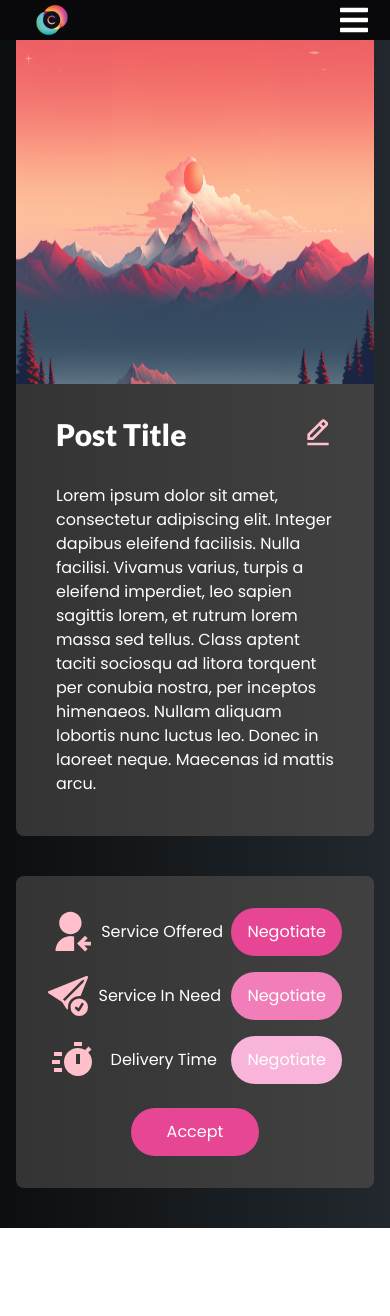
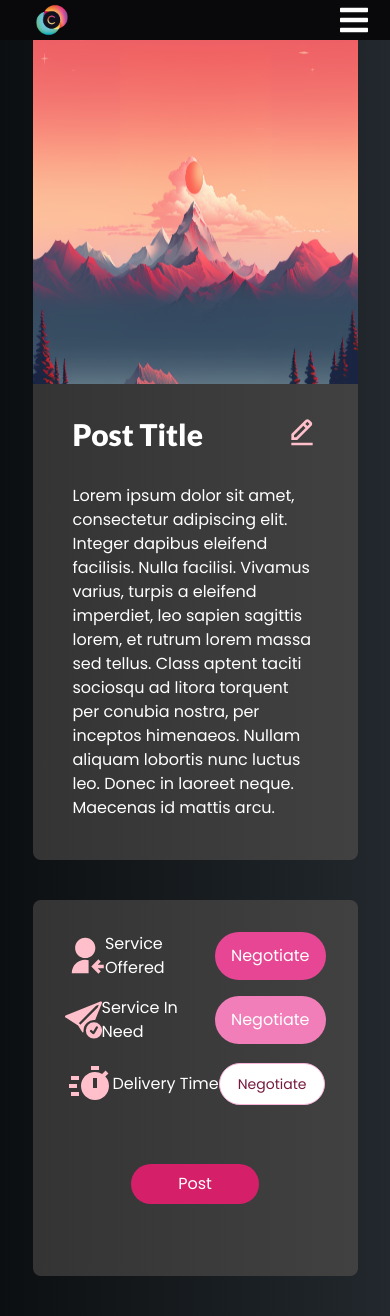
Before and after one commit to jonathAnC0bosR/Cre8tive, a React (Vite) app in the folder client/: page /BBpost in a window 390 px wide. Before the commit the page ends 1228 px from the top, so only its background shows below. Built offline with nearby package versions, Linux system fonts and the light colour scheme.

Commit message:
Added spinner functionality to button and changes to the Services modal

```diff
--- a/client/src/components/Pages/BBpost/BBpost.jsx
+++ b/client/src/components/Pages/BBpost/BBpost.jsx
@@ -4,12 +4,18 @@ import { RiUserReceivedFill } from "react-icons/ri";
 import { BsFillSendCheckFill } from "react-icons/bs";
 import { BiSolidTimer } from "react-icons/bi";
 
+import AnimatedButton from "../../UI/AnimatedButton";
+import ServicesButton from "../UserServices/servicesModal";
+
+// import { motion } from "framer-motion";
+// import { Link } from "react-router-dom";
+
+
 const BBpost = () => {
   return (
     // main div
-    <div className="lg:text-sm min-h-screen bg-gradient-to-r from-[#0C0F11] to-[#22282D] flex flex-col">
-
-      <div className="bg-gradient-to-r from-[#353434] to-[#424141] text-white rounded-bl-lg rounded-br-lg flex-grow mx-4 sm:m-4 md:m-12">
+    <div className="lg:text-sm min-h-screen bg-gradient-to-r from-[#0C0F11] to-[#22282D] flex flex-col justify-center w-screen">
+      <div className="bg-gradient-to-r from-[#353434] to-[#424141] text-white rounded-bl-lg rounded-br-lg flex-grow place-self-center mx-4 xl:w-1/3 lg:w-1/2 md:w-1/2 w-5/6">
         <img src={backImg} className="w-full h-96" alt="Background Image"></img>
         <div className="flex flex-row justify-between px-10 py-8">
           <h1 className="text-3xl">Post Title </h1>
@@ -25,7 +31,7 @@ const BBpost = () => {
         </p>
       </div>
 
-      <div className="flex flex-col my-10 bg-gradient-to-r from-[#353434] to-[#424141] p-8 rounded-lg mx-4 sm:m-4 md:m-12">
+      <div className="flex flex-col my-10 bg-gradient-to-r from-[#353434] to-[#424141] place-self-center p-8 rounded-lg mx-4 xl:w-1/3 lg:w-1/2 md:w-1/2 w-5/6">
         <div className="flex justify-between items-center mb-4">
           <RiUserReceivedFill size={"2.8em"} color="pink" />
           <h2 className="text-white">Service Offered</h2>
@@ -43,13 +49,9 @@ const BBpost = () => {
         <div className="flex justify-between items-center mb-4">
           <BiSolidTimer size={"3em"} color="pink" />
           <h2 className="text-white">Delivery Time</h2>
-          <button className="bg-pink-300 text-white px-4 py-3 rounded-3xl">
-            Negotiate
-          </button>
+          <ServicesButton/>
         </div>
-        <button className="bg-pink-500 text-white px-4 py-3 mt-2 rounded-3xl w-32 mx-auto">
-          Accept
-        </button>
+        <AnimatedButton styles='bg-pink-600' title="Post" />
       </div>
 
       {/* Footer */}
--- a/client/src/components/Pages/UserServices/services.jsx
+++ /dev/null
@@ -1,54 +0,0 @@
-// 'use client';
-
-import { Button, Checkbox, Label, Modal, TextInput } from 'flowbite-react';
-import { useState } from 'react';
-
-export default function AnimatedButton({ userId, skillId }) {
-  const [openModal, setOpenModal] = useState("");
-  const [email, setEmail] = useState("");
-  const props = { openModal, setOpenModal, email, setEmail };
-
-  return (
-    <>
-      <Button onClick={() => props.setOpenModal('form-elements')}>Toggle modal</Button>
-      <Modal show={props.openModal === 'form-elements'} size="md" popup onClose={() => props.setOpenModal(undefined)}>
-        <Modal.Header />
-        <Modal.Body>
-          <div className="space-y-6">
-            <h3 className="text-xl font-medium text-gray-900 dark:text-white">Sign in to our platform</h3>
-            <div>
-              <div className="mb-2 block">
-                <Label htmlFor="email" value="Your email" />
-              </div>
-              <TextInput id="email" placeholder="name@company.com" required />
-            </div>
-            <div>
-              <div className="mb-2 block">
-                <Label htmlFor="password" value="Your password" />
-              </div>
-              <TextInput id="password" type="password" required />
-            </div>
-            <div className="flex justify-between">
-              <div className="flex items-center gap-2">
-                <Checkbox id="remember" />
-                <Label htmlFor="remember">Remember me</Label>
-              </div>
-              <a href="/modal" className="text-sm text-cyan-700 hover:underline dark:text-cyan-500">
-                Lost Password?
-              </a>
-            </div>
-            <div className="w-full">
-              <Button>Log in to your account</Button>
-            </div>
-            <div className="flex justify-between text-sm font-medium text-gray-500 dark:text-gray-300">
-              Not registered?&nbsp;
-              <a href="/modal" className="text-cyan-700 hover:underline dark:text-cyan-500">
-                Create account
-              </a>
-            </div>
-          </div>
-        </Modal.Body>
-      </Modal>
-    </>
-  )
-}
--- /dev/null
+++ b/client/src/components/Pages/UserServices/servicesModal.jsx
@@ -0,0 +1,77 @@
+// 'use client';
+
+import { Button, Checkbox, Label, Modal, TextInput } from 'flowbite-react';
+import { useState } from 'react';
+import { AiOutlineLoading } from 'react-icons/ai';
+
+// export default function ServicesButton({ userId, skillId }) {
+export default function ServicesButton() {
+  const [openModal, setOpenModal] = useState("");
+  const [email, setEmail] = useState("");
+  const props = { openModal, setOpenModal, email, setEmail };
+  const [isProcessing, setIsProcessing] = useState(false);
+
+  const handleButtonClick = () => {
+    setIsProcessing(true);
+
+    props.setOpenModal('form-elements');
+
+    // You can use a timeout to simulate the modal loading delay or your actual modal loading logic
+    setTimeout(() => {
+      props.setOpenModal('form-elements');
+      setIsProcessing(false);
+    }, 1000); // 1 second delay for demonstration
+  };
+
+  return (
+    <>
+      <Button
+        color="pink"
+        pill
+        onClick={handleButtonClick}
+      >
+        {isProcessing ? <AiOutlineLoading className="h-6 w-6 animate-spin" /> : 'Negotiate'}
+      </Button>
+      <Modal show={props.openModal === 'form-elements'} size="md" popup onClose={() => props.setOpenModal(undefined)} >
+        <div className="w-1/2">
+          <Modal.Header />
+          <Modal.Body>
+            <div className="space-y-6 w-1/3 justify-center">
+              <h3 className="text-xl font-medium text-gray-900 dark:text-white">Sign in to our platform</h3>
+              <div>
+                <div className="mb-2 block">
+                  <Label htmlFor="email" value="Your email" />
+                </div>
+                <TextInput id="email" placeholder="name@company.com" required />
+              </div>
+              <div>
+                <div className="mb-2 block">
+                  <Label htmlFor="password" value="Your password" />
+                </div>
+                <TextInput id="password" type="password" required />
+              </div>
+              <div className="flex justify-between">
+                <div className="flex items-center gap-2">
+                  <Checkbox id="remember" />
+                  <Label htmlFor="remember">Remember me</Label>
+                </div>
+                <a href="/modal" className="text-sm text-cyan-700 hover:underline dark:text-cyan-500">
+                  Lost Password?
+                </a>
+              </div>
+              <div className="w-full">
+                <Button>Log in to your account</Button>
+              </div>
+              <div className="flex justify-between text-sm font-medium text-gray-500 dark:text-gray-300">
+                Not registered?&nbsp;
+                <a href="/modal" className="text-cyan-700 hover:underline dark:text-cyan-500">
+                  Create account
+                </a>
+              </div>
+            </div>
+          </Modal.Body>
+        </div>
+      </Modal>
+    </>
+  )
+}
--- a/client/tailwind.config.cjs
+++ b/client/tailwind.config.cjs
@@ -3,7 +3,6 @@ export default {
   content: [
     "./index.html",
     "./src/**/*.{js,ts,jsx,tsx}",
-    "./node_modules/flowbite/**/*.js",
     'node_modules/flowbite-react/**/*.{js,jsx,ts,tsx}'
   ],
   theme: {
```
